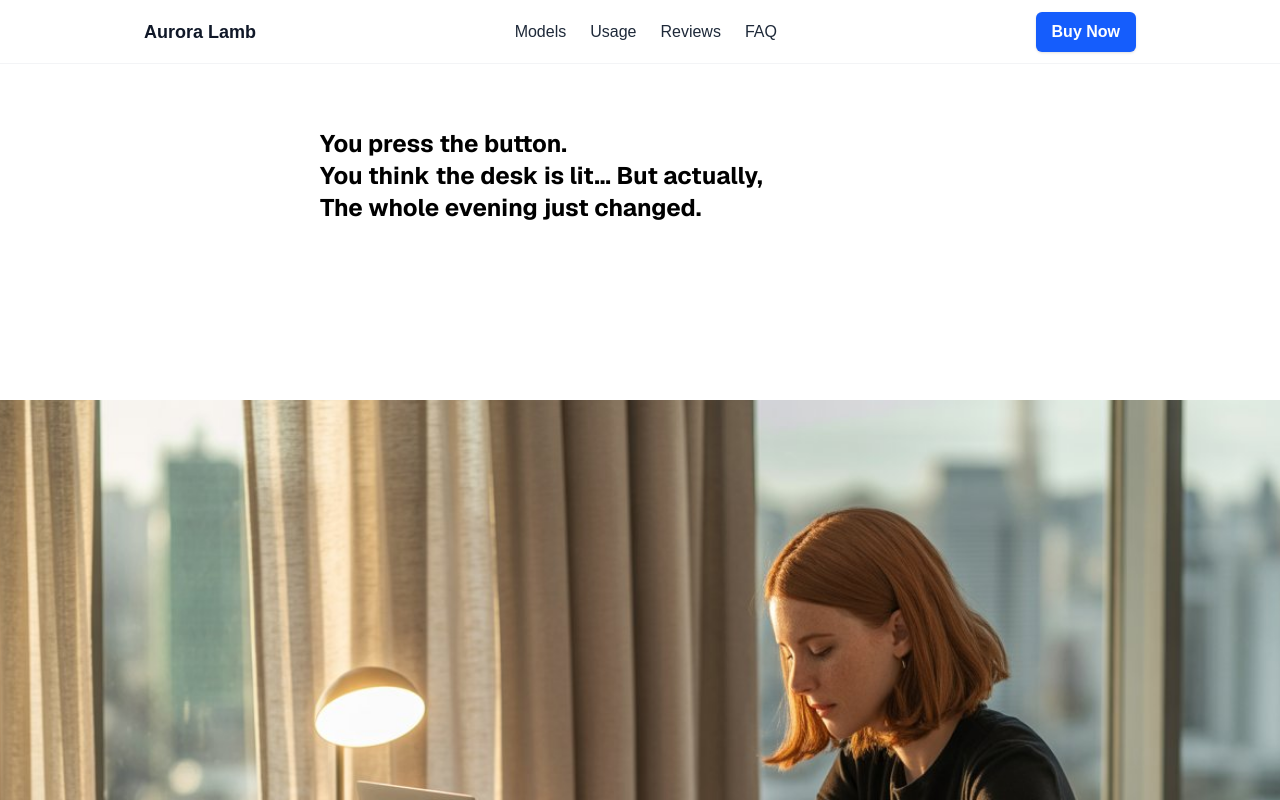
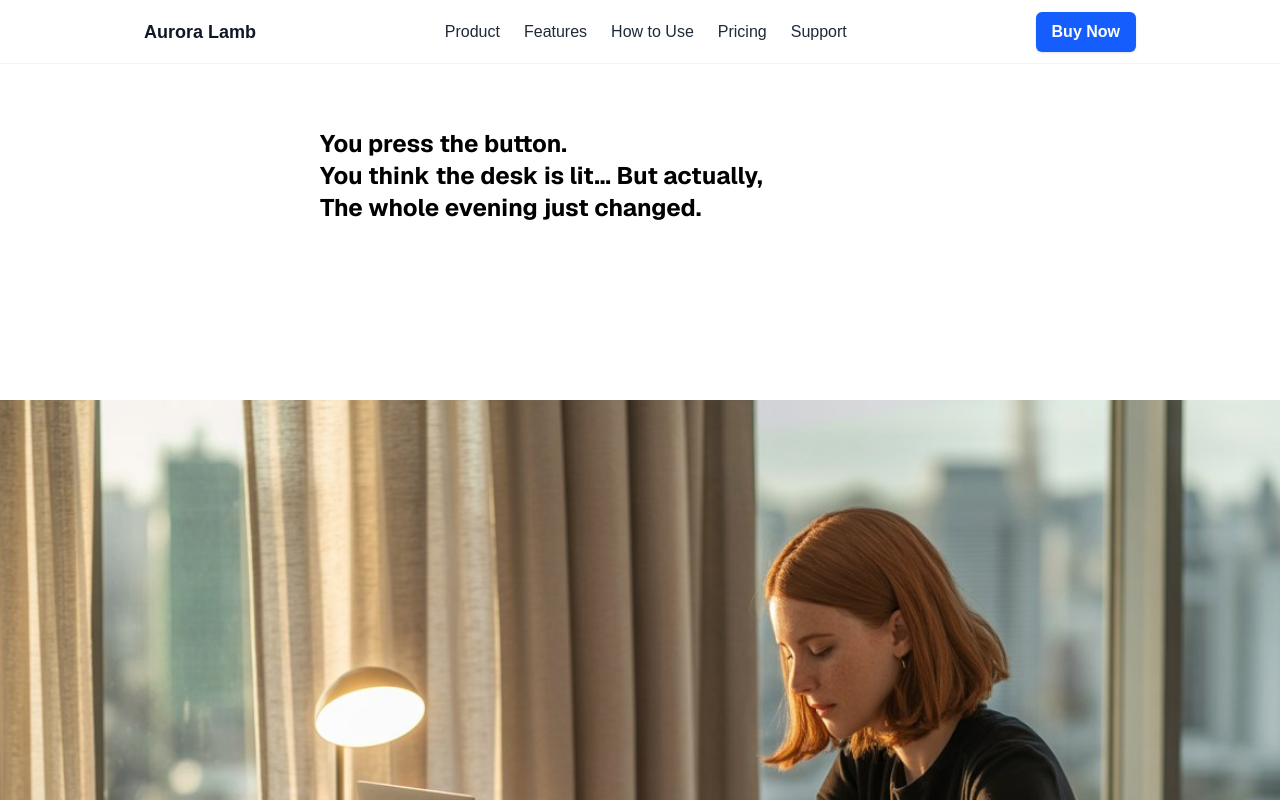
Before and after one commit to qrphy/Aurora-Lamb, a Next.js app: page / in a window 1280 px wide. Shown: the top 800 px of the page. Built offline with nearby package versions, Linux system fonts and the light colour scheme.

Commit message:
update: navigation links hover add: navigation support

```diff
--- a/app/components/Header.tsx
+++ b/app/components/Header.tsx
@@ -33,41 +33,49 @@ export default function Header() {
         </div>
 
         <nav
-          className="hidden md:flex flex-1 justify-center items-center"
+          className="hidden md:flex flex-1 justify-center items-center font-medium"
           role="navigation"
           aria-label="Page sections"
         >
           <ul className="inline-flex items-center gap-6 m-0 p-0 list-none">
             <li>
               <a
-                href="/models"
-                className="text-gray-800 dark:text-gray-200 hover:underline"
+                href="/product"
+                className="text-gray-800 dark:text-gray-200 hover:underline underline-offset-2"
               >
-                Models
+                Product
               </a>
             </li>
             <li>
               <a
-                href="/usage"
-                className="text-gray-800 dark:text-gray-200 hover:underline"
+                href="/features"
+                className="text-gray-800 dark:text-gray-200 hover:underline underline-offset-2"
               >
-                Usage
+                Features
               </a>
             </li>
             <li>
               <a
-                href="/reviews"
-                className="text-gray-800 dark:text-gray-200 hover:underline"
+                href="/how-to-use"
+                className="text-gray-800 dark:text-gray-200 hover:underline underline-offset-2"
               >
-                Reviews
+                How to Use
               </a>
             </li>
             <li>
               <a
-                href="/faq"
-                className="text-gray-800 dark:text-gray-200 hover:underline"
+                href="/pricing"
+                className="text-gray-800 dark:text-gray-200 hover:underline underline-offset-2"
               >
-                FAQ
+                Pricing
+              </a>
+            </li>
+            <li>
+              <a
+                href="/support"
+                className="text-gray-800 dark:text-gray-200 hover:underline underline-offset-2"
+              >
+                Support
               </a>
             </li>
           </ul>
@@ -130,38 +138,47 @@ export default function Header() {
           <ul className="flex flex-col m-0 p-0 list-none">
             <li>
               <a
-                href="/models"
+                href="/product"
                 onClick={handleNavClick}
                 className="block px-4 py-3 text-gray-800 dark:text-gray-200 hover:bg-gray-100 dark:hover:bg-white/5"
               >
-                Models
+                Product
               </a>
             </li>
             <li>
               <a
-                href="/usage"
+                href="/features"
                 onClick={handleNavClick}
                 className="block px-4 py-3 text-gray-800 dark:text-gray-200 hover:bg-gray-100 dark:hover:bg-white/5"
               >
-                Usage
+                Features
               </a>
             </li>
             <li>
               <a
-                href="/reviews"
+                href="/how-to-use"
                 onClick={handleNavClick}
                 className="block px-4 py-3 text-gray-800 dark:text-gray-200 hover:bg-gray-100 dark:hover:bg-white/5"
               >
-                Reviews
+                How to Use
               </a>
             </li>
             <li>
               <a
-                href="#faq"
+                href="#pricing"
                 onClick={handleNavClick}
                 className="block px-4 py-3 text-gray-800 dark:text-gray-200 hover:bg-gray-100 dark:hover:bg-white/5"
               >
-                FAQ
+                Pricing
+              </a>
+            </li>
+            <li>
+              <a
+                href="#support"
+                onClick={handleNavClick}
+                className="block px-4 py-3 text-gray-800 dark:text-gray-200 hover:bg-gray-100 dark:hover:bg-white/5"
+              >
+                Support
               </a>
             </li>
           </ul>
--- a/package.json
+++ b/package.json
@@ -9,9 +9,13 @@
     "lint": "eslint"
   },
   "dependencies": {
+    "@react-three/drei": "^10.7.7",
+    "@react-three/fiber": "^9.5.0",
+    "@types/three": "^0.182.0",
     "next": "16.1.1",
     "react": "19.2.3",
-    "react-dom": "19.2.3"
+    "react-dom": "19.2.3",
+    "three": "^0.182.0"
   },
   "devDependencies": {
     "@tailwindcss/postcss": "^4",
```
Also changed, not shown: 1 other file (tests, documents, lock files or other folders).
